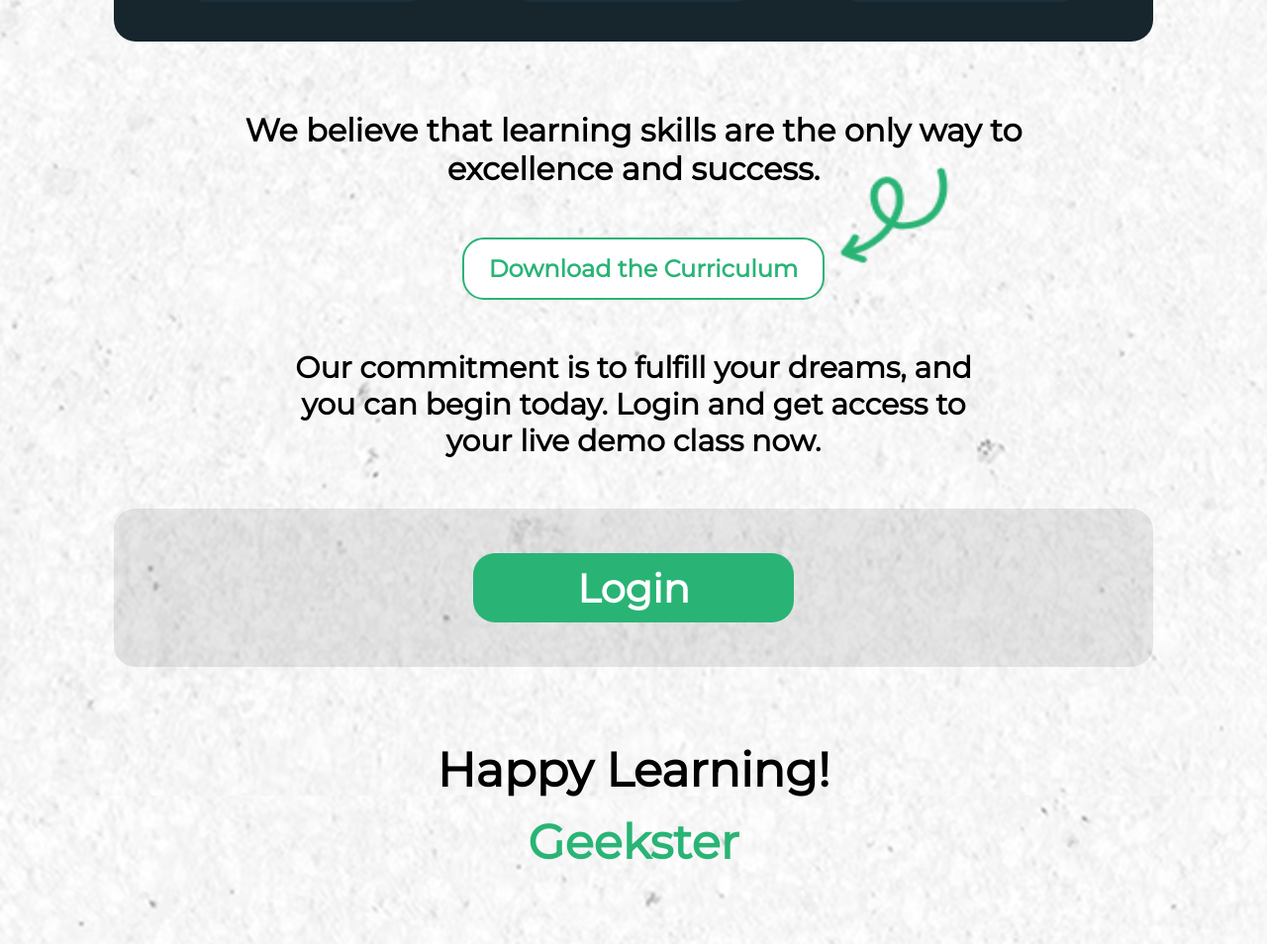
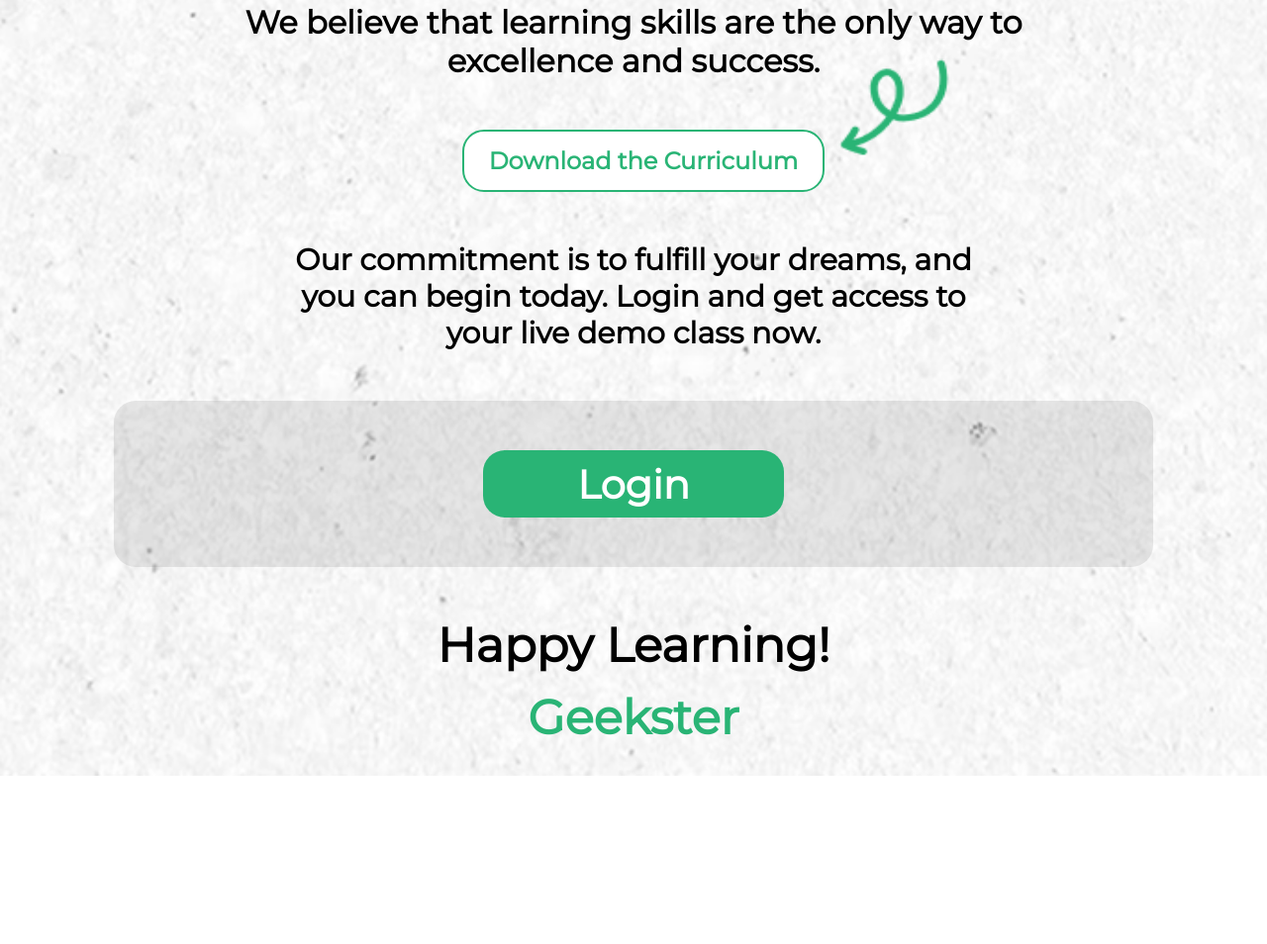
Before and after one commit to Ameya-Shinde/demo, a plain HTML site: page index.html in a window 1280 px wide. Shown: the part 1656-2610 px from the top of the page at 99% size. After the commit the page ends 2440 px from the top, so only its background shows below. Drawn offline with Linux system fonts and the light colour scheme.

Commit message:
position changes

```diff
--- a/index.html
+++ b/index.html
@@ -17,7 +17,7 @@
                         <img src="ref/logo.png" alt="">
                     </div>
                     <h3>Welcome to</h3>
-                    <h1><span>Geekster's</span> <br> Full Stack Web Development <br> Course</h1>
+                    <h1><span>Geekster's</span> <br> Full Stack Web <br> Development <br> Course</h1>
                 </div>
                 <div class="headerImg">
                     <img src="ref/Header image.png" alt="">
--- a/style.css
+++ b/style.css
@@ -18,7 +18,7 @@
 
 .headerContents{
     display: flex;
-    height: 55vh;
+    height: max-content;
     justify-content: space-between;
 }
 
@@ -241,12 +241,14 @@
 
 .login{
     width: 100%;
-    height: 20vh;
+    height: max-content;
     display: flex;
     justify-content: center;
     align-items: center;
     background-color: rgba(0, 0, 0, 0.089);
     border-radius: 22px;
+    margin-bottom: 50px;
+    padding: 50px;
 }
 
 .login button:hover{
@@ -266,7 +268,8 @@
 footer{
     text-align: center;
     margin-bottom: -150px;
-    height: 35vh;
+    height: max-content;
+    margin-bottom: 30px;
 }
 
 .footNotes{
```
